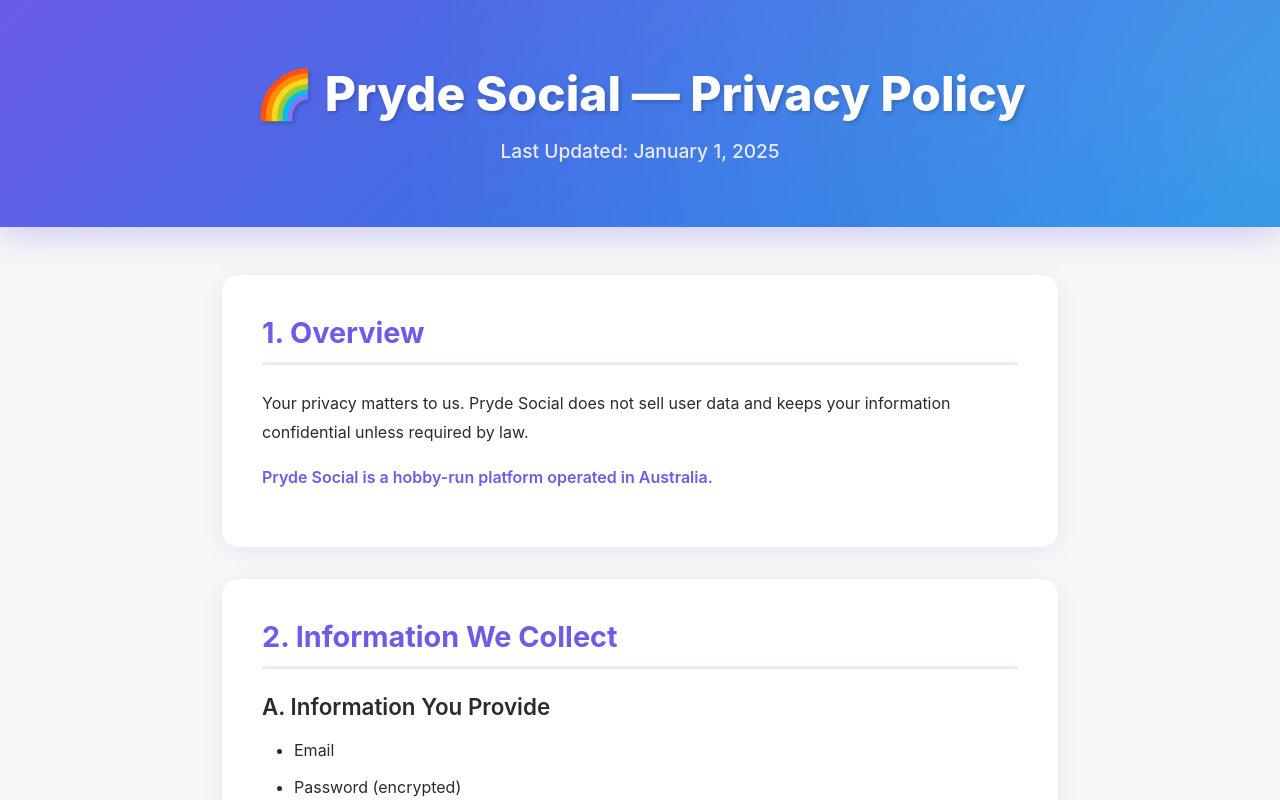
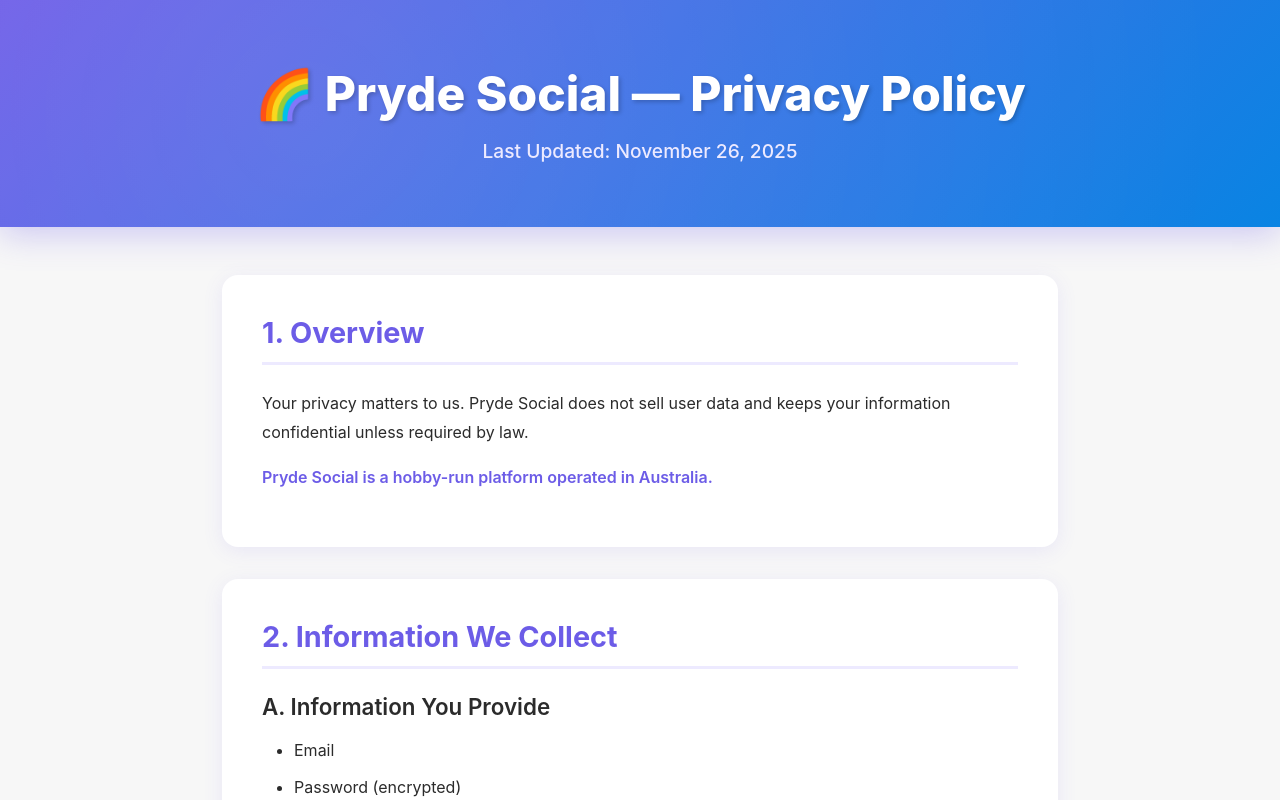
Before and after one commit to Amatex1/pryde-backend, a React (Vite) app: page /privacy in a window 1280 px wide. Shown: the top 800 px of the page. Built offline with nearby package versions, Linux system fonts and the light colour scheme.

Commit message:
modified:   src/pages/legal/Community.jsx modified:   src/pages/legal/Legal.css new file:   src/pages/legal/LegalPageWrapper.jsx modified:   src/pages/legal/Privacy.jsx modified:   src/pages/legal/Terms.jsx

```diff
--- a/src/pages/legal/Community.jsx
+++ b/src/pages/legal/Community.jsx
@@ -6,7 +6,7 @@ function Community() {
     <div className="legal-page">
       <div className="legal-header">
         <h1>🌈 Pryde Social — Community Guidelines</h1>
-        <p className="legal-subtitle">Last Updated: January 1, 2025</p>
+        <p className="legal-subtitle">Last Updated: November 26, 2025</p>
       </div>
 
       <div className="legal-content">
--- a/src/pages/legal/Legal.css
+++ b/src/pages/legal/Legal.css
@@ -26,8 +26,9 @@
   left: -50%;
   width: 200%;
   height: 200%;
-  background: radial-gradient(circle, rgba(255, 255, 255, 0.2) 0%, transparent 70%);
-  animation: shimmer 8s linear infinite;
+  background: radial-gradient(circle, rgba(255, 255, 255, 0.1) 0%, transparent 70%);
+  animation: shimmer 20s linear infinite;
+  pointer-events: none;
 }
 
 @keyframes shimmer {
--- a/src/pages/legal/Privacy.jsx
+++ b/src/pages/legal/Privacy.jsx
@@ -6,7 +6,7 @@ function Privacy() {
     <div className="legal-page">
       <div className="legal-header">
         <h1>🌈 Pryde Social — Privacy Policy</h1>
-        <p className="legal-subtitle">Last Updated: January 1, 2025</p>
+        <p className="legal-subtitle">Last Updated: November 26, 2025</p>
       </div>
 
       <div className="legal-content">
@@ -159,7 +159,7 @@ function Privacy() {
 
         <div className="legal-footer-note">
           <p className="last-updated">
-            Last Updated: January 1, 2025
+            Last Updated: November 26, 2025
           </p>
         </div>
       </div>
--- a/src/pages/legal/Terms.jsx
+++ b/src/pages/legal/Terms.jsx
@@ -6,7 +6,7 @@ function Terms() {
     <div className="legal-page">
       <div className="legal-header">
         <h1>🌈 Pryde Social — Terms of Service</h1>
-        <p className="legal-subtitle">Last Updated: January 1, 2025</p>
+        <p className="legal-subtitle">Last Updated: November 26, 2025</p>
       </div>
 
       <div className="legal-content">
@@ -176,7 +176,7 @@ function Terms() {
 
         <div className="legal-footer-note">
           <p className="last-updated">
-            Last Updated: January 1, 2025
+            Last Updated: November 26, 2025
           </p>
         </div>
       </div>
```
Also changed, not shown: src/pages/legal/LegalPageWrapper.jsx (added, +22 -0 lines).
